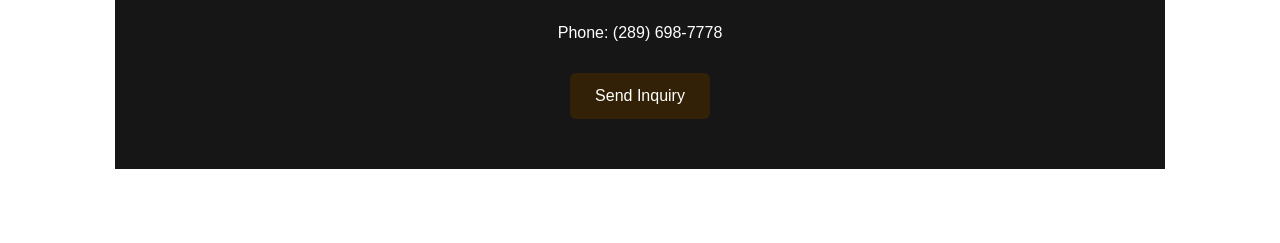
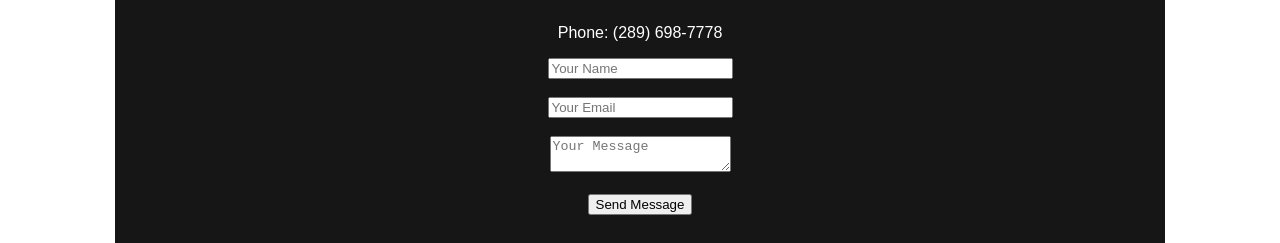
Before and after one commit to mrinvest93/Dansbooks, a plain HTML site: page index.html in a window 1280 px wide. Shown: the part 1847-2090 px from the top of the page. Drawn offline with Linux system fonts and the light colour scheme.

Commit message:
Implement contact form in index.html
Added a contact form for inquiries.

```diff
--- a/index.html
+++ b/index.html
@@ -67,8 +67,18 @@
 <section id="contact" class="contact">
   <h2>Contact Us</h2>
   <p>Phone: (289) 698-7778</p>
-  <a class="button" href="">Send Inquiry</a>
-</section>
+  <form action="https://formsubmit.co/atkinson936@gmail.com" method="POST">
+    <input type="text" name="name" placeholder="Your Name" required>
+    <br><br>
+
+    <input type="email" name="email" placeholder="Your Email" required>
+    <br><br>
+
+    <textarea name="message" placeholder="Your Message" required></textarea>
+    <br><br>
+
+    <button type="submit">Send Message</button>
+</form>
 
 <section>
   <h2>Hours</h2>
```
